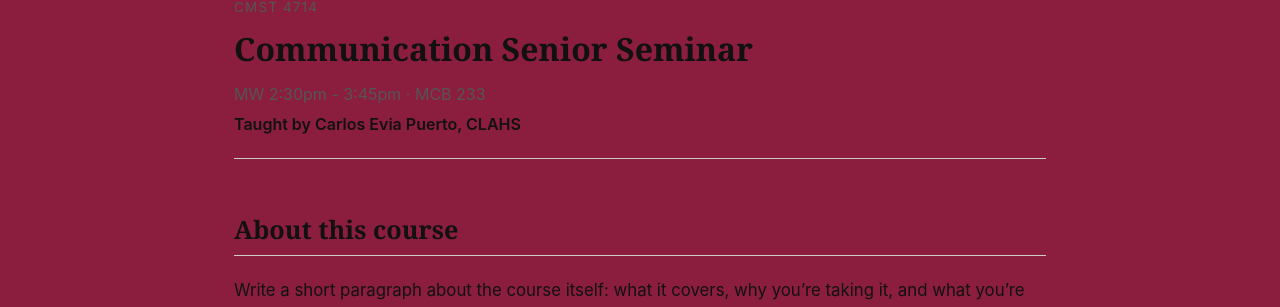
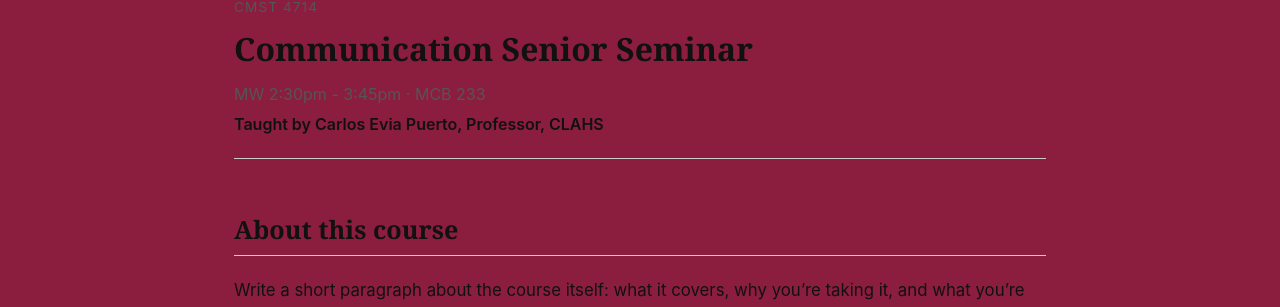
Before and after one commit to abbyduffer12/myawesomesemester, a Jekyll site: the page built from _courses/course-01.md, in a window 1280 px wide. Shown: the part 170-477 px from the top of the page. Built offline with Jekyll 4.4.1, drawn with Linux system fonts in a browser that asks for light colours.

Commit message:
Add instructor title to course details

```diff
--- a/_courses/course-01.md
+++ b/_courses/course-01.md
@@ -5,6 +5,7 @@ course_title: Communication Senior Seminar
 meeting_time: MW 2:30pm - 3:45pm
 location: MCB 233
 instructor_name: Carlos Evia Puerto
+instructor_title: Professor
 instructor_department: CLAHS
 ---
 
```
